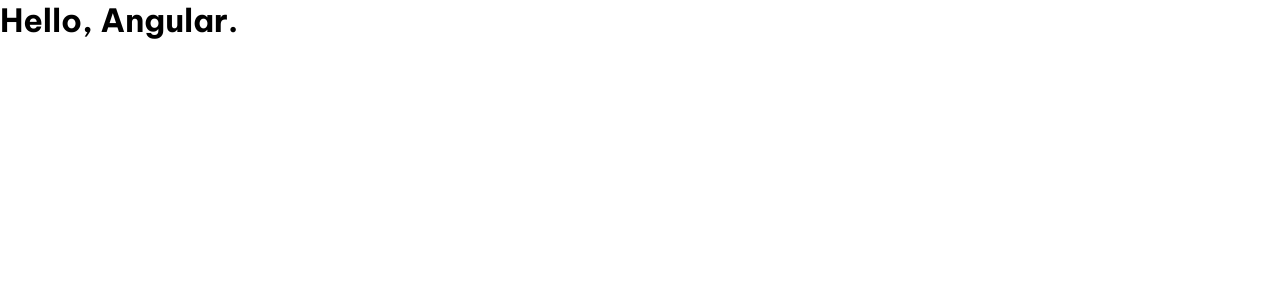
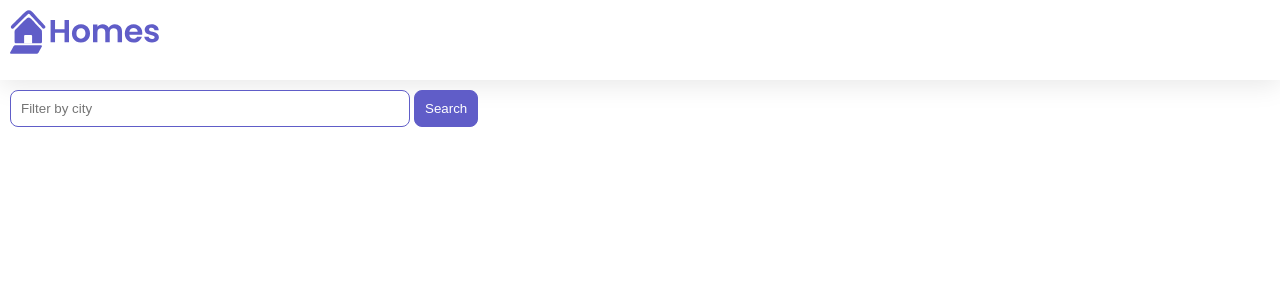
Before and after one commit to rakilovkg/homes, an Angular app: page / in a window 1280 px wide. Shown: the top 300 px of the page. Built offline with nearby package versions, Linux system fonts and the light colour scheme.

Commit message:
Added Home component

```diff
--- a/src/app/app.ts
+++ b/src/app/app.ts
@@ -1,9 +1,20 @@
 import {Component} from '@angular/core';
+
+import {Home} from './home/home';
 
 @Component({
   selector: 'app-root',
-  imports: [],
-  template: ` <h1>Hello, Angular.</h1> `,
+  imports: [Home],
+  template: `
+  <main>
+    <header class="brand-name">
+      <img class="brand-logo" src="/public/logo.svg" alt="logo" aria-hidden="true" />
+    </header>
+    <section class="content">
+      <app-home />
+    </section>
+  </main>
+  `,
   styleUrls: ['./app.css'],
 })
 export class App {
--- /dev/null
+++ b/src/app/home/home.css
@@ -0,0 +1,36 @@
+.results {
+    display: grid;
+    column-gap: 14px;
+    row-gap: 14px;
+    grid-template-columns: repeat(auto-fill, minmax(400px, 400px));
+    margin-top: 50px;
+    justify-content: space-around;
+  }
+  input[type="text"] {
+    border: solid 1px var(--primary-color);
+    padding: 10px;
+    border-radius: 8px;
+    margin-right: 4px;
+    display: inline-block;
+    width: 30%;
+  }
+  button {
+    padding: 10px;
+    border: solid 1px var(--primary-color);
+    background: var(--primary-color);
+    color: white;
+    border-radius: 8px;
+  }
+  @media (min-width: 500px) and (max-width: 768px) {
+    .results {
+        grid-template-columns: repeat(2, 1fr);
+    }
+    input[type="text"] {
+        width: 70%;
+    }
+  }
+  @media (max-width: 499px) {
+    .results {
+        grid-template-columns: 1fr;
+    }
+  }
--- /dev/null
+++ b/src/app/home/home.ts
@@ -0,0 +1,17 @@
+import { Component } from '@angular/core';
+
+@Component({
+  imports: [],
+  selector: 'app-home',
+  styleUrls: ['./home.css'],
+  template: `
+  <section>
+    <form>
+      <input type="text" placeholder="Filter by city" />
+      <button class="primary" type="button">Search</button>
+    </form>
+  </section>
+  `,
+})
+export class Home {
+}
--- a/src/styles.css
+++ b/src/styles.css
@@ -21,3 +21,18 @@
   color: white;
   border-radius: 8px;
 }
+
+:root {
+  --primary-color: #605DC8;
+  --secondary-color: #8B89E6;
+  --accent-color: #e8e7fa;
+  --shadow-color: #E8E8E8;
+}
+
+button.primary {
+  padding: 10px;
+  border: solid 1px var(--primary-color);
+  background: var(--primary-color);
+  color: white;
+  border-radius: 8px;
+}
```
